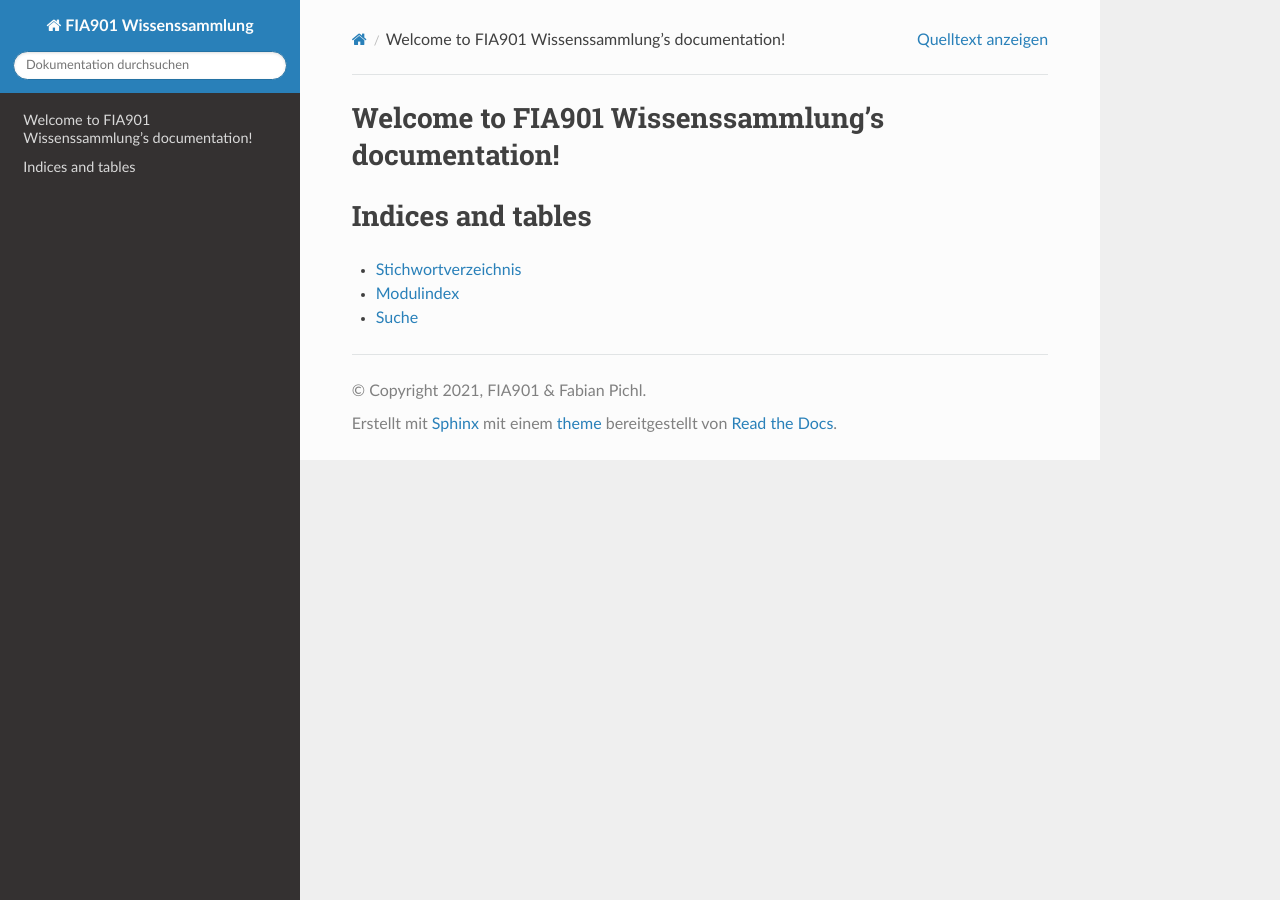
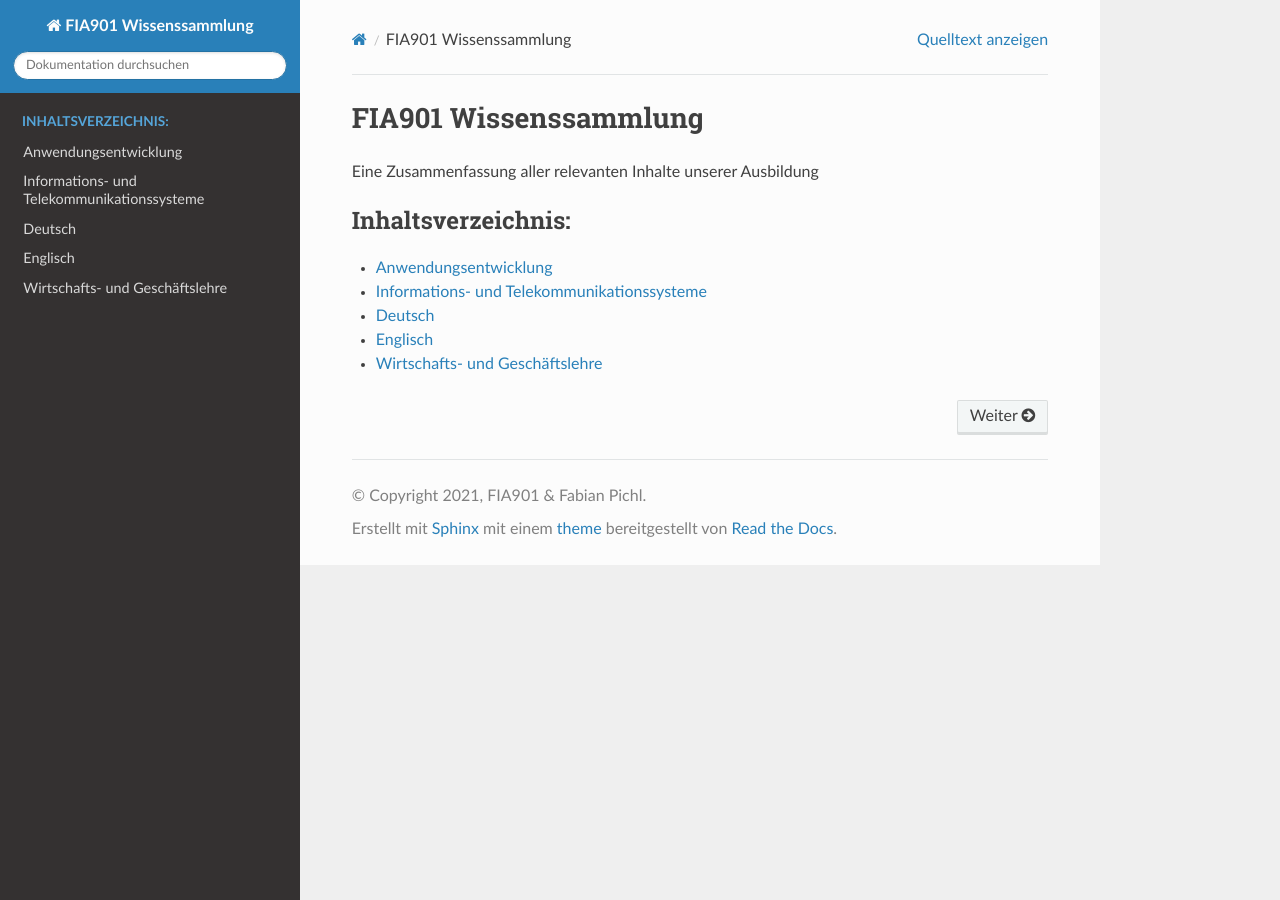
Before and after one commit to fpichl/fia901, a Sphinx documentation site: the page built from source/index.rst, in a window 1280 px wide. Built offline with Sphinx 7.4.7 and the Read the Docs theme 2.0.0, drawn with Linux system fonts in a browser that asks for light colours.

Commit message:
Add chapters for every subject; remove 'indices and tables'

```diff
--- /dev/null
+++ b/source/awe.rst
@@ -0,0 +1,5 @@
+=====================
+Anwendungsentwicklung
+=====================
+
+Unterrichtet von Herrn Katzberg
--- /dev/null
+++ b/source/deutsch.rst
@@ -0,0 +1,5 @@
+=======
+Deutsch
+=======
+
+Unterrichtet von Frau Siebert
--- /dev/null
+++ b/source/englisch.rst
@@ -0,0 +1,5 @@
+========
+Englisch
+========
+
+Unterrichtet von Frau Siebert
--- a/source/index.rst
+++ b/source/index.rst
@@ -1,20 +1,14 @@
-.. FIA901 Wissenssammlung documentation master file, created by
-   sphinx-quickstart on Sat May  1 20:50:01 2021.
-   You can adapt this file completely to your liking, but it should at least
-   contain the root `toctree` directive.
-
-Welcome to FIA901 Wissenssammlung's documentation!
-==================================================
+======================
+FIA901 Wissenssammlung
+======================
+Eine Zusammenfassung aller relevanten Inhalte unserer Ausbildung
 
 .. toctree::
-   :maxdepth: 2
-   :caption: Contents:
+   :maxdepth: 4
+   :caption: Inhaltsverzeichnis:
 
-
-
-Indices and tables
-==================
-
-* :ref:`genindex`
-* :ref:`modindex`
-* :ref:`search`
+   awe
+   its
+   deutsch
+   englisch
+   wug
--- /dev/null
+++ b/source/its.rst
@@ -0,0 +1,5 @@
+===========================================
+Informations- und Telekommunikationssysteme
+===========================================
+
+Unterrichtet von Herrn Biber
--- /dev/null
+++ b/source/wug.rst
@@ -0,0 +1,5 @@
+===============================
+Wirtschafts- und Geschäftslehre
+===============================
+
+Unterrichtet von Herrn Sprinke
```
